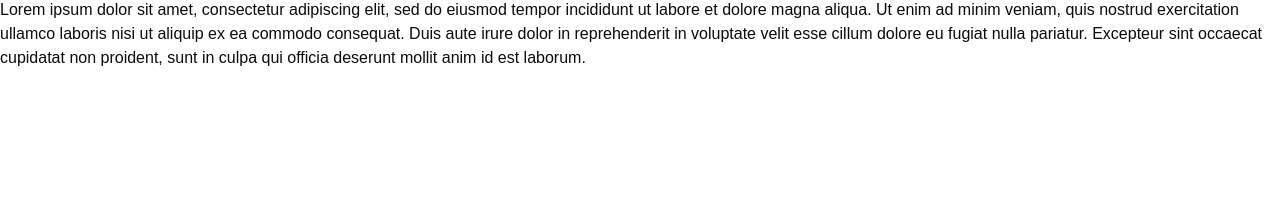
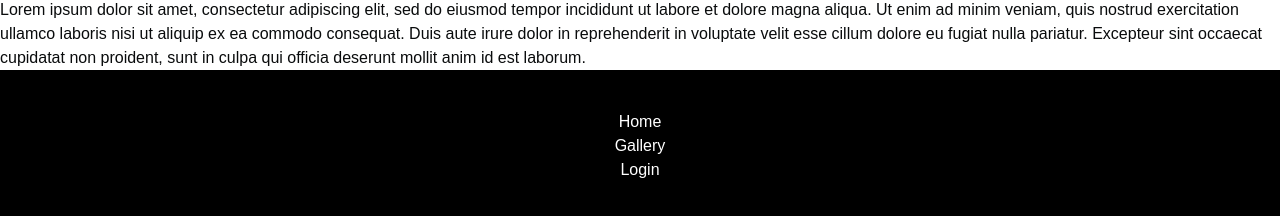
Before and after one commit to Oliver-Quail/5.2HD-frontend, a React (Vite) app: page / in a window 1280 px wide. Shown: the part 994-1210 px from the top of the page. Before the commit the page ends 1064 px from the top, so only its background shows below. Built offline with nearby package versions, Linux system fonts and the light colour scheme.

Commit message:
Added footer

```diff
--- a/src/App.tsx
+++ b/src/App.tsx
@@ -7,6 +7,7 @@ import Gallery from "./views/Gallery/Gallery"
 import Login from "./views/Login/Login"
 import NavBar from "./components/user/NavBar"
 import { createContext, useContext } from "react"
+import Footer from "./components/user/Footer"
 
 export function App() {
 
@@ -18,15 +19,15 @@ export function App() {
     <main className="w-full">
       <AuthorizationContext.Provider value={{authorization, setAuthorization}}>
         <BrowserRouter>
-        <NavBar />
+          <NavBar />
           <Routes>
             <Route path={VIEWS.INDEX} element={<Home />} />
             <Route path={VIEWS.ART} element={<Art />} />
             <Route path={VIEWS.ARTIST} element={<Artist />} />
             <Route path={VIEWS.GALLERY} element={<Gallery />} />
             <Route path={VIEWS.LOGIN} element={<Login />} />
-
           </Routes>
+          <Footer />
         </BrowserRouter>
       </AuthorizationContext.Provider>
     </main>
--- /dev/null
+++ b/src/components/user/Footer.tsx
@@ -0,0 +1,16 @@
+import VIEWS from "@/misc/VIEWS";
+import { Link } from "react-router";
+
+
+const Footer = () => {
+
+    return (
+        <footer className="w-full flex flex-col justify-center bg-black py-10">
+            <Link to={VIEWS.INDEX} className="text-white mx-auto">Home</Link>
+            <Link to={VIEWS.GALLERY} className="text-white mx-auto">Gallery</Link>
+            <Link to={VIEWS.LOGIN} className="text-white mx-auto">Login</Link>
+        </footer>
+    )
+}
+
+export default Footer;
```
